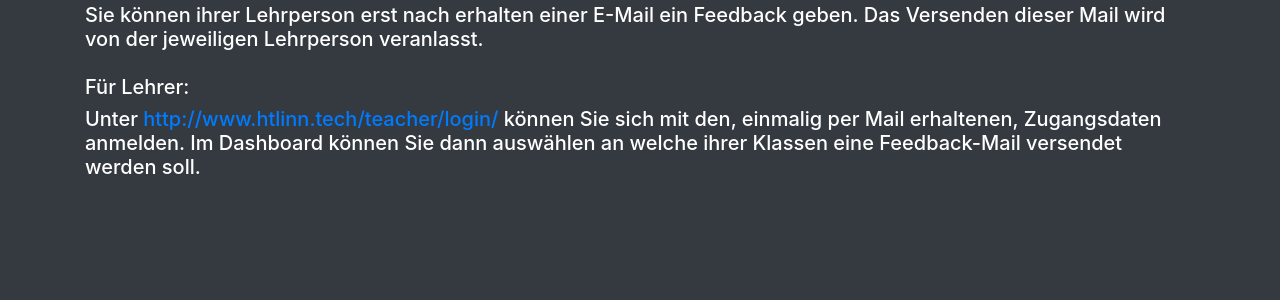
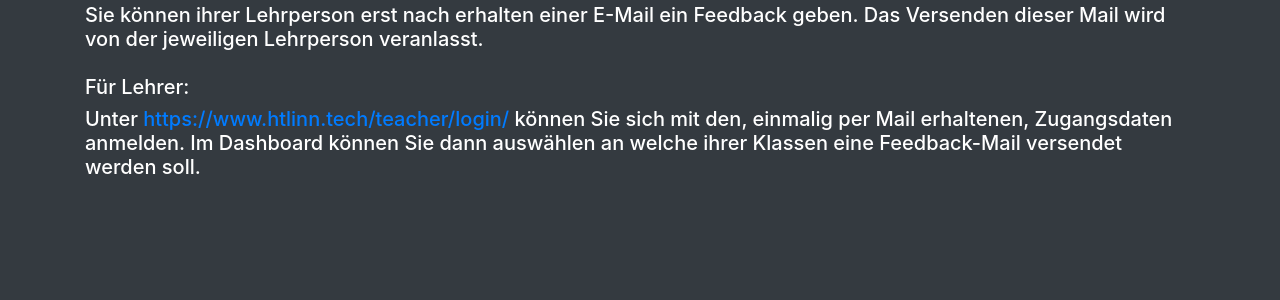
Before and after one commit to lugashiot/Teacher_Feedback, a Django app: page /feedback/ in a window 1280 px wide. Shown: the part 321-621 px from the top of the page. Run offline with Django 4.2, Linux system fonts and the light colour scheme.

Commit message:
ssl implementation

```diff
--- a/API/feedback/templates/error_page.html
+++ b/API/feedback/templates/error_page.html
@@ -4,7 +4,7 @@
         <title>Feedback Error</title>
         <meta charset="UTF-8">
         <meta name="viewport" content="width=device-width, initial-scale=1.0">
-        <link rel="icon" type="image/png" href="http://www.htlinn.tech:8080/file_hosting/htl_icon_no_bg.png">
+        <link rel="icon" type="image/png" href="https://hub.htlinn.tech/file_hosting/htl_icon_no_bg.png">
         <link rel="stylesheet" href="https://cdn.jsdelivr.net/npm/bootstrap@4.3.1/dist/css/bootstrap.min.css" integrity="sha384-ggOyR0iXCbMQv3Xipma34MD+dH/1fQ784/j6cY/iJTQUOhcWr7x9JvoRxT2MZw1T" crossorigin="anonymous">
     </head>
     <body class="bg-dark text-white">
--- a/API/feedback/templates/error_rocket_page.html
+++ b/API/feedback/templates/error_rocket_page.html
@@ -4,7 +4,7 @@
     <title>Feedback Error</title>
     <meta charset="UTF-8">
     <meta name="viewport" content="width=device-width, initial-scale=1.0">
-    <link rel="icon" type="image/png" href="http://www.htlinn.tech:8080/file_hosting/htl_icon_no_bg.png">
+    <link rel="icon" type="image/png" href="https://hub.htlinn.tech/file_hosting/htl_icon_no_bg.png">
     <style>
         @import url('https://fonts.googleapis.com/css2?family=Permanent+Marker&family=Fira+Mono:wght@500&display=swap');
         body{
--- a/API/feedback/templates/feedback_form_page.html
+++ b/API/feedback/templates/feedback_form_page.html
@@ -4,14 +4,14 @@
         <title>Feedback Form</title>
         <meta charset="UTF-8">
         <meta name="viewport" content="width=device-width, initial-scale=1.0">
-        <link rel="icon" type="image/png" href="http://www.htlinn.tech:8080/file_hosting/htl_icon_no_bg.png">
+        <link rel="icon" type="image/png" href="https://hub.htlinn.tech/file_hosting/htl_icon_no_bg.png">
         <link rel="stylesheet" href="https://cdn.jsdelivr.net/npm/bootstrap@4.3.1/dist/css/bootstrap.min.css" integrity="sha384-ggOyR0iXCbMQv3Xipma34MD+dH/1fQ784/j6cY/iJTQUOhcWr7x9JvoRxT2MZw1T" crossorigin="anonymous">
     </head>
     <body class="bg-dark text-white">
         <div class="container-fluid" style="max-width: 1000px;">
             <div class="container mt-3 pb-2">
                 <div class="d-flex justify-content-center mt-3">
-                    <img class="CToWUd" alt="HTL Logo" src="http://www.htlinn.tech:8080/file_hosting/htl_icon_no_bg.png" style="width:154px;display:block" width="154">
+                    <img class="CToWUd" alt="HTL Logo" src="https://hub.htlinn.tech/file_hosting/htl_icon_no_bg.png" style="width:154px;display:block" width="154">
                 </div>
             </div>
             <h1 class="d-flex justify-content-center my-3" style="text-align: center;">{{poll_name}}</h1>
--- a/API/feedback/templates/feedback_info_page.html
+++ b/API/feedback/templates/feedback_info_page.html
@@ -4,20 +4,20 @@
     <title>Feedback Infopage</title>
     <meta charset="UTF-8">
     <meta name="viewport" content="width=device-width, initial-scale=1.0">
-    <link rel="icon" type="image/png" href="http://www.htlinn.tech:8080/file_hosting/htl_icon_no_bg.png">
+    <link rel="icon" type="image/png" href="https://hub.htlinn.tech/file_hosting/htl_icon_no_bg.png">
     <link rel="stylesheet" href="https://cdn.jsdelivr.net/npm/bootstrap@4.3.1/dist/css/bootstrap.min.css" integrity="sha384-ggOyR0iXCbMQv3Xipma34MD+dH/1fQ784/j6cY/iJTQUOhcWr7x9JvoRxT2MZw1T" crossorigin="anonymous">
 </head>
     <body class="bg-dark text-white">
         <div class="container">
             <div class="d-flex justify-content-center mt-3">
-                <img class="CToWUd" alt="HTL Logo" src="http://www.htlinn.tech:8080/file_hosting/htl_icon_no_bg.png" style="width:154px;display:block" width="154">
+                <img class="CToWUd" alt="HTL Logo" src="https://hub.htlinn.tech/file_hosting/htl_icon_no_bg.png" style="width:154px;display:block" width="154">
             </div>
             <h1 class="mt-3">Teacher Feedback (HTLinn CCA Anichstraße HTBLuVA)</h1>
             <h5 class="mt-4">Unser Tool ermöglicht allen Schülern, ihren Lehrern ein anonymes Feedback zu geben, ohne Angst, dass dieses Einfluss auf seine Noten oder die Haltung des Lehrers auf den Schüler hat.</h5>
             <h5 class="mt-4">Für Schüler:</h5>
             <h5>Sie können ihrer Lehrperson erst nach erhalten einer E-Mail ein Feedback geben. Das Versenden dieser Mail wird von der jeweiligen Lehrperson veranlasst.</h5>
             <h5 class="mt-4">Für Lehrer:</h5>
-            <h5>Unter <a href="/teacher/login/">http://www.htlinn.tech/teacher/login/</a> können Sie sich mit den, einmalig per Mail erhaltenen, Zugangsdaten anmelden. Im Dashboard können Sie dann auswählen an welche ihrer Klassen eine Feedback-Mail versendet werden soll.</h5>
+            <h5>Unter <a href="/teacher/login/">https://www.htlinn.tech/teacher/login/</a> können Sie sich mit den, einmalig per Mail erhaltenen, Zugangsdaten anmelden. Im Dashboard können Sie dann auswählen an welche ihrer Klassen eine Feedback-Mail versendet werden soll.</h5>
         </div>
     </body>
 </html>
--- a/API/feedback/templates/main_page.html
+++ b/API/feedback/templates/main_page.html
@@ -5,7 +5,7 @@
     <meta name="viewport" content="width=device-width, initial-scale=1.0">
     <meta name="description" content="HTLinn Start Page">
     <link rel="stylesheet" href="https://cdn.jsdelivr.net/npm/bootstrap@4.3.1/dist/css/bootstrap.min.css" integrity="sha384-ggOyR0iXCbMQv3Xipma34MD+dH/1fQ784/j6cY/iJTQUOhcWr7x9JvoRxT2MZw1T" crossorigin="anonymous">
-    <link rel="icon" type="image/png" href="http://www.htlinn.tech:8080/file_hosting/htl_icon_no_bg.png">
+    <link rel="icon" type="image/png" href="https://hub.htlinn.tech/file_hosting/htl_icon_no_bg.png">
     <title>HTLinn</title>
 </head>
 <body class="bg-dark text-white">
--- a/API/feedback/templates/success_page.html
+++ b/API/feedback/templates/success_page.html
@@ -4,7 +4,7 @@
     <title>Feedback Success</title>
     <meta charset="UTF-8">
     <meta name="viewport" content="width=device-width, initial-scale=1.0">
-    <link rel="icon" type="image/png" href="http://www.htlinn.tech:8080/file_hosting/htl_icon_no_bg.png">
+    <link rel="icon" type="image/png" href="https://hub.htlinn.tech/file_hosting/htl_icon_no_bg.png">
     <link rel="stylesheet" href="https://cdn.jsdelivr.net/npm/bootstrap@4.3.1/dist/css/bootstrap.min.css" integrity="sha384-ggOyR0iXCbMQv3Xipma34MD+dH/1fQ784/j6cY/iJTQUOhcWr7x9JvoRxT2MZw1T" crossorigin="anonymous">
 </head>
     <body class="bg-dark text-white">
--- a/API/teacher_voting_api/settings.py
+++ b/API/teacher_voting_api/settings.py
@@ -25,8 +25,8 @@ SECRET_KEY = 'django-insecure-l5s05#p-o#@)ugax%q-pvpe%m2%e-u_yvukr#wnqh!4@ftomok
 # SECURITY WARNING: don't run with debug turned on in production!
 DEBUG = True
 
-ALLOWED_HOSTS = ['192.168.1.3', 'www.htlinn.tech']
-
+ALLOWED_HOSTS = ['www.htlinn.tech']
+CSRF_TRUSTED_ORIGINS = ['https://www.htlinn.tech']
 
 # Application definition
 
--- a/API/teachers/templates/account/login.html
+++ b/API/teachers/templates/account/login.html
@@ -4,13 +4,13 @@
         <title>Teacher Login</title>
         <meta charset="UTF-8">
         <meta name="viewport" content="width=device-width, initial-scale=1.0">
-        <link rel="icon" type="image/png" href="http://www.htlinn.tech:8080/file_hosting/htl_icon_no_bg.png">
+        <link rel="icon" type="image/png" href="https://hub.htlinn.tech/file_hosting/htl_icon_no_bg.png">
         <link rel="stylesheet" href="https://cdn.jsdelivr.net/npm/bootstrap@4.3.1/dist/css/bootstrap.min.css" integrity="sha384-ggOyR0iXCbMQv3Xipma34MD+dH/1fQ784/j6cY/iJTQUOhcWr7x9JvoRxT2MZw1T" crossorigin="anonymous">
     </head>
     <body class="bg-dark text-white">
         <div class="container">
             <div class="d-flex justify-content-center mt-3">
-                <img class="CToWUd" alt="HTL Logo" src="http://www.htlinn.tech:8080/file_hosting/htl_icon_no_bg.png" style="width:154px;display:block" width="154">
+                <img class="CToWUd" alt="HTL Logo" src="https://hub.htlinn.tech/file_hosting/htl_icon_no_bg.png" style="width:154px;display:block" width="154">
             </div>
             <h1 class="d-flex justify-content-center my-3">HTL Feedback - Lehrer Login</h1>
             <form action="" method="post" class="container">
--- a/API/teachers/templates/dashboard/dashboard_base.html
+++ b/API/teachers/templates/dashboard/dashboard_base.html
@@ -4,7 +4,7 @@
     <title>{% block title %}{% endblock %}</title>
     <meta charset="UTF-8">
     <meta name="viewport" content="width=device-width,initial-scale=1">
-    <link rel="icon" type="image/png" href="http://www.htlinn.tech:8080/file_hosting/htl_icon_no_bg.png">
+    <link rel="icon" type="image/png" href="https://hub.htlinn.tech/file_hosting/htl_icon_no_bg.png">
     <link rel="stylesheet" href="https://cdn.jsdelivr.net/npm/bootstrap@4.3.1/dist/css/bootstrap.min.css" integrity="sha384-ggOyR0iXCbMQv3Xipma34MD+dH/1fQ784/j6cY/iJTQUOhcWr7x9JvoRxT2MZw1T" crossorigin="anonymous">
     <script src="https://cdnjs.cloudflare.com/ajax/libs/jquery/3.6.0/jquery.min.js"></script>
     <script src="https://cdnjs.cloudflare.com/ajax/libs/Chart.js/2.9.4/Chart.js"></script>
@@ -28,7 +28,7 @@
   <body class="bg-dark text-white">
     <nav class="navbar navbar-expand-lg navbar-dark" style="background-color: #111111;">
       <a class="navbar-brand" href="/teacher/dashboard/">
-        <img src="http://www.htlinn.tech:8080/file_hosting/htl_icon_no_bg.png" width="30" height="30" alt="">
+        <img src="https://hub.htlinn.tech/file_hosting/htl_icon_no_bg.png" width="30" height="30" alt="">
       </a>
       <button class="navbar-toggler" type="button" data-toggle="collapse" data-target="#navbarSupportedContent" aria-controls="navbarSupportedContent" aria-expanded="false" aria-label="Toggle navigation">
         <span class="navbar-toggler-icon"></span>
```
Also changed, not shown: API/feedback/templates/student_email_content.html (+4 -4 lines).
